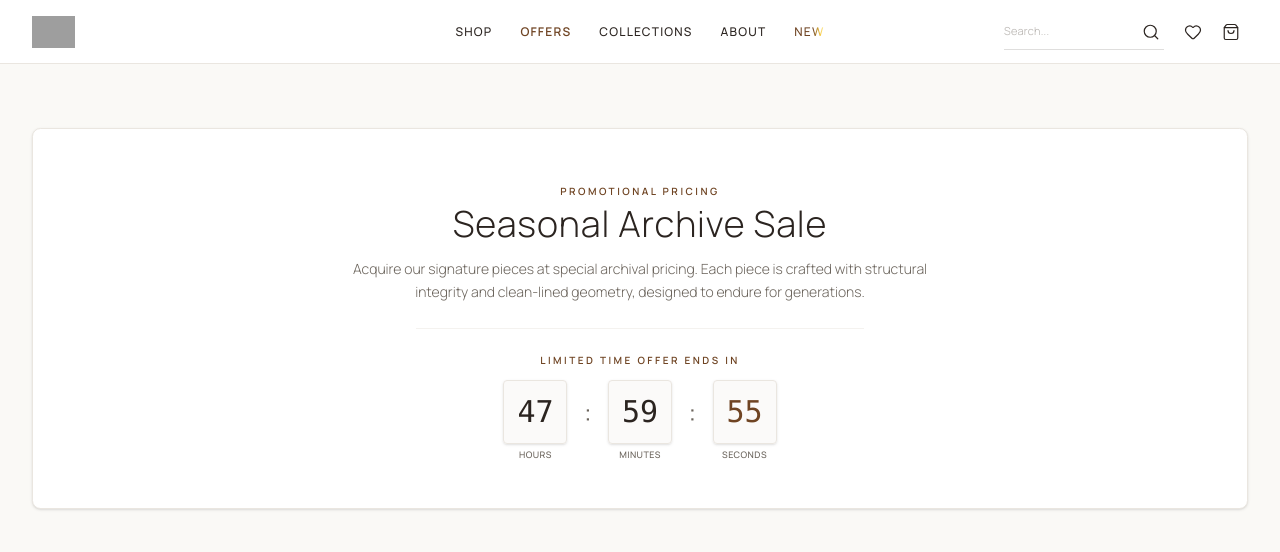
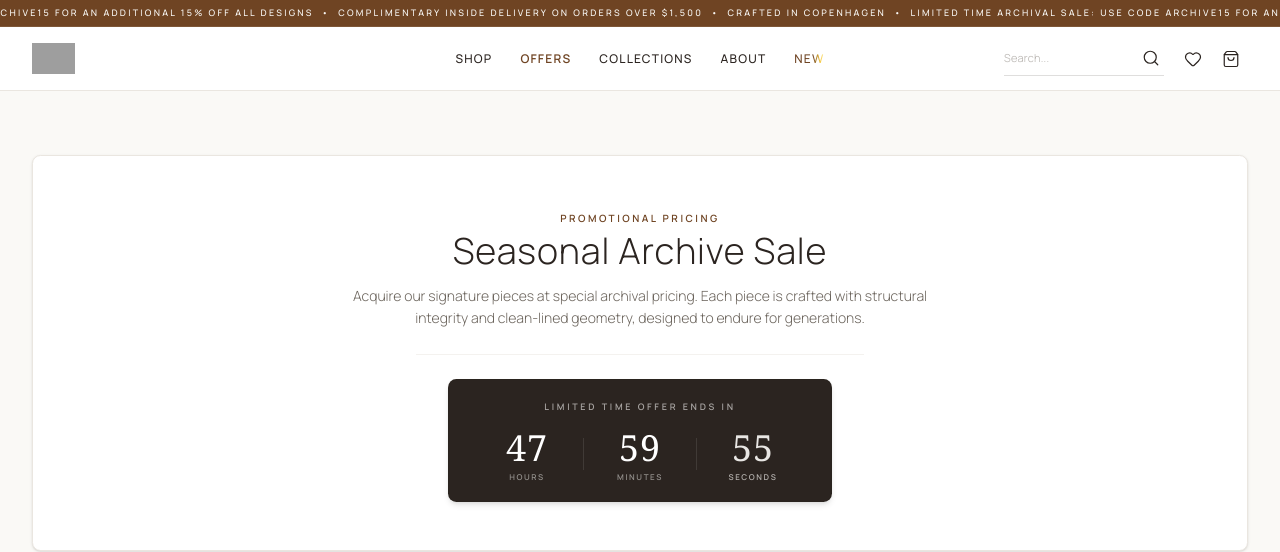
Before and after one commit to thedevsadd/Furnizo, a Next.js app: page /offers in a window 1280 px wide. Shown: the top 552 px of the page. Built offline with nearby package versions, Linux system fonts and the light colour scheme; grey boxes are pictures that could not be loaded.

Commit message:
feat: remove SparkleBadge from NEW page, redesign CountdownTimer to premium dark style, and add top marquee scrolling offer banner

```diff
--- a/app/globals.css
+++ b/app/globals.css
@@ -163,4 +163,14 @@
     -webkit-text-fill-color: transparent;
     animation: sparkleShimmerLarge 5s linear infinite;
   }
+
+  /* Infinite Marquee Animation */
+  @keyframes marquee {
+    0% { transform: translateX(0); }
+    100% { transform: translateX(-100%); }
+  }
+
+  .animate-marquee {
+    animation: marquee 25s linear infinite;
+  }
 }
--- a/app/new/page.tsx
+++ b/app/new/page.tsx
@@ -38,11 +38,6 @@ export default function NewArrivalsPage() {
               <ChevronRight size={10} strokeWidth={2.5} />
               <span className="text-furnizo-brown">New Arrivals</span>
             </nav>
-
-            {/* Sparkle Badge */}
-            <div className="flex justify-center">
-              <SparkleBadge />
-            </div>
 
             {/* Big Headline */}
             <div className="flex flex-col items-center select-none py-1">
--- a/components/layout/Navbar.tsx
+++ b/components/layout/Navbar.tsx
@@ -102,6 +102,15 @@ export default function Navbar() {
   return (
     <>
       <SparkleNew />
+      {/* Top Thin Marquee Banner */}
+      <div className="w-full bg-furnizo-brown text-furnizo-beige py-1.5 overflow-hidden select-none border-b border-[#FAF9F6]/10 z-50 relative flex">
+        <div className="whitespace-nowrap animate-marquee text-[9px] font-sans font-medium uppercase tracking-[0.25em] flex-shrink-0">
+          LIMITED TIME ARCHIVAL SALE: USE CODE ARCHIVE15 FOR AN ADDITIONAL 15% OFF ALL DESIGNS &nbsp;•&nbsp; COMPLIMENTARY INSIDE DELIVERY ON ORDERS OVER $1,500 &nbsp;•&nbsp; CRAFTED IN COPENHAGEN &nbsp;•&nbsp;&nbsp;
+        </div>
+        <div className="whitespace-nowrap animate-marquee text-[9px] font-sans font-medium uppercase tracking-[0.25em] flex-shrink-0" aria-hidden="true">
+          LIMITED TIME ARCHIVAL SALE: USE CODE ARCHIVE15 FOR AN ADDITIONAL 15% OFF ALL DESIGNS &nbsp;•&nbsp; COMPLIMENTARY INSIDE DELIVERY ON ORDERS OVER $1,500 &nbsp;•&nbsp; CRAFTED IN COPENHAGEN &nbsp;•&nbsp;&nbsp;
+        </div>
+      </div>
       <header
         className={`sticky transition-all duration-500 ease-in-out z-50 ${
           showScrolled
--- a/components/product/CountdownTimer.tsx
+++ b/components/product/CountdownTimer.tsx
@@ -50,8 +50,8 @@ export default function CountdownTimer() {
 
   if (!timeLeft) {
     return (
-      <div className="flex justify-center gap-4 sm:gap-6 py-6 opacity-0">
-        <div className="h-16 w-16 sm:h-20 sm:w-20 rounded border border-furnizo-border bg-furnizo-border/10 flex flex-col justify-center items-center" />
+      <div className="flex justify-center py-4 opacity-0">
+        <div className="h-28 w-72 rounded-xl bg-furnizo-charcoal" />
       </div>
     );
   }
@@ -59,30 +59,32 @@ export default function CountdownTimer() {
   const pad = (num: number) => String(num).padStart(2, "0");
 
   return (
-    <div className="flex flex-col items-center space-y-3">
-      <span className="font-sans text-[10px] font-semibold uppercase tracking-[0.25em] text-furnizo-brown">
-        Limited Time Offer Ends In
-      </span>
-      <div className="flex justify-center gap-3 sm:gap-4 font-mono text-2xl sm:text-3xl font-light text-furnizo-charcoal">
-        <div className="flex flex-col items-center">
-          <div className="h-14 w-14 sm:h-16 sm:w-16 rounded border border-furnizo-border bg-furnizo-border/20 flex justify-center items-center font-normal shadow-sm">
-            {pad(timeLeft.hours)}
+    <div className="flex flex-col items-center space-y-4">
+      {/* Premium Dark Panel Countdown */}
+      <div className="bg-furnizo-charcoal text-[#FAF9F6] py-5 px-8 sm:px-10 rounded-xl shadow-md border border-furnizo-charcoal/90 w-full max-w-sm mx-auto flex flex-col items-center space-y-3.5">
+        <span className="font-sans text-[9px] font-semibold uppercase tracking-[0.3em] text-[#FAF9F6]/60">
+          Limited Time Offer Ends In
+        </span>
+
+        <div className="flex items-center gap-4 sm:gap-6 font-mono text-2xl sm:text-3xl font-light text-[#FAF9F6]">
+          <div className="flex flex-col items-center w-12 sm:w-16">
+            <span className="font-serif font-light text-3xl sm:text-4xl text-white tracking-wide">{pad(timeLeft.hours)}</span>
+            <span className="font-sans text-[8px] uppercase tracking-[0.2em] text-[#FAF9F6]/50 mt-1 font-semibold">hours</span>
           </div>
-          <span className="font-sans text-[9px] uppercase tracking-wider text-furnizo-muted mt-1.5 font-medium">Hours</span>
-        </div>
-        <div className="flex items-center text-furnizo-muted h-14 sm:h-16 font-sans font-light">:</div>
-        <div className="flex flex-col items-center">
-          <div className="h-14 w-14 sm:h-16 sm:w-16 rounded border border-furnizo-border bg-furnizo-border/20 flex justify-center items-center font-normal shadow-sm">
-            {pad(timeLeft.minutes)}
+
+          <div className="h-8 w-px bg-white/10" />
+
+          <div className="flex flex-col items-center w-12 sm:w-16">
+            <span className="font-serif font-light text-3xl sm:text-4xl text-white tracking-wide">{pad(timeLeft.minutes)}</span>
+            <span className="font-sans text-[8px] uppercase tracking-[0.2em] text-[#FAF9F6]/50 mt-1 font-semibold">minutes</span>
           </div>
-          <span className="font-sans text-[9px] uppercase tracking-wider text-furnizo-muted mt-1.5 font-medium">Minutes</span>
-        </div>
-        <div className="flex items-center text-furnizo-muted h-14 sm:h-16 font-sans font-light">:</div>
-        <div className="flex flex-col items-center">
-          <div className="h-14 w-14 sm:h-16 sm:w-16 rounded border border-furnizo-border bg-furnizo-border/20 flex justify-center items-center font-normal text-furnizo-brown shadow-sm">
-            {pad(timeLeft.seconds)}
+
+          <div className="h-8 w-px bg-white/10" />
+
+          <div className="flex flex-col items-center w-12 sm:w-16">
+            <span className="font-serif font-light text-3xl sm:text-4xl text-[#FAF9F6] tracking-wide animate-pulse">{pad(timeLeft.seconds)}</span>
+            <span className="font-sans text-[8px] uppercase tracking-[0.2em] text-[#FAF9F6]/65 mt-1 font-bold">seconds</span>
           </div>
-          <span className="font-sans text-[9px] uppercase tracking-wider text-furnizo-muted mt-1.5 font-medium">Seconds</span>
         </div>
       </div>
     </div>
```
